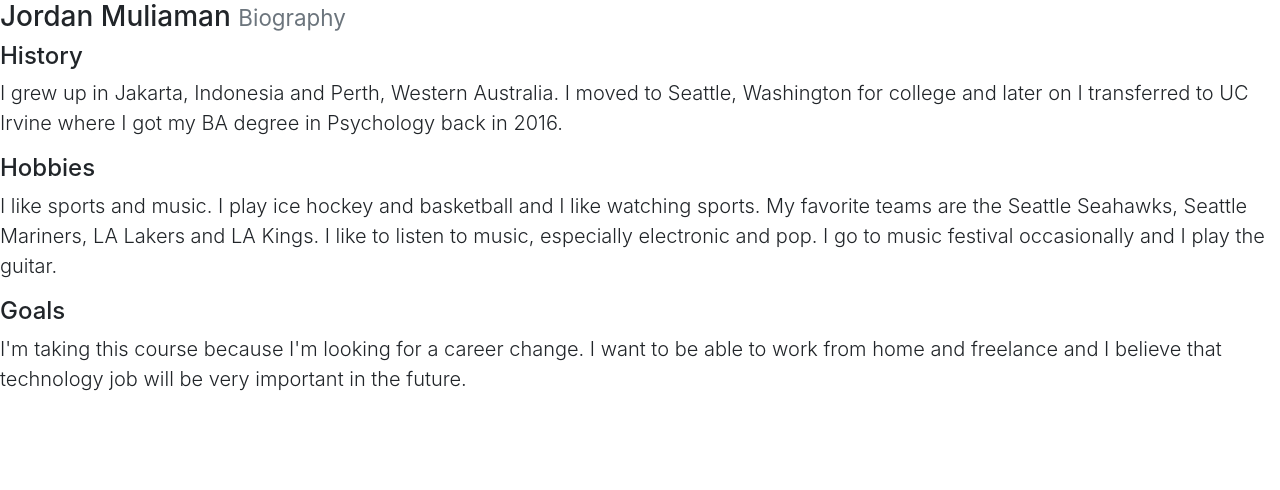
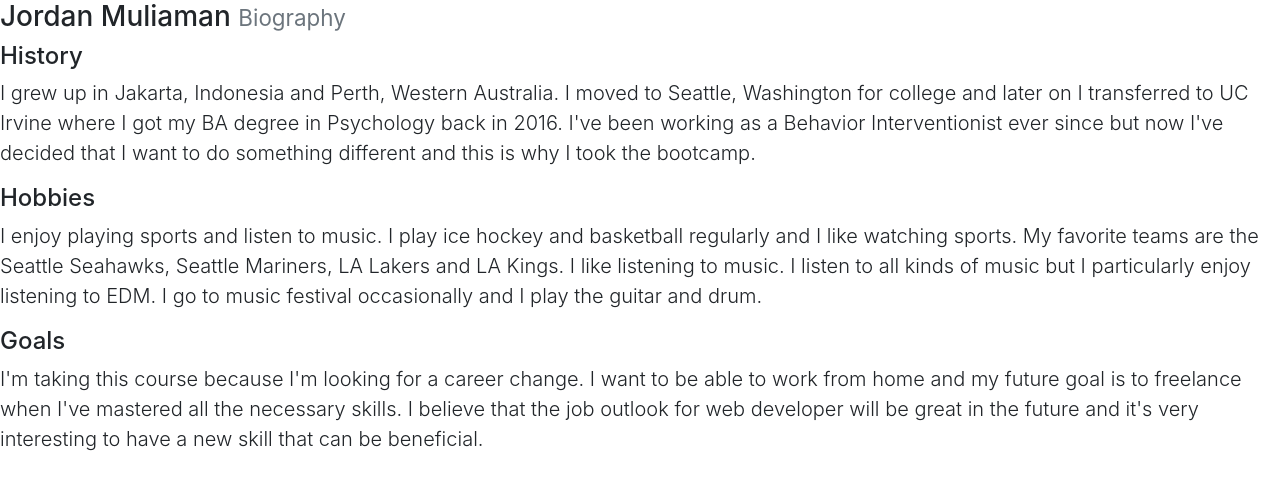
Before and after one commit to jmuliaman97/Bootstrap-Activity, a plain HTML site: page index.html in a window 1280 px wide. Drawn offline with nearby package versions, Linux system fonts and the light colour scheme.

Commit message:
Updated Bio

```diff
--- a/index.html
+++ b/index.html
@@ -3,6 +3,7 @@
 <head>
   <meta charset="UTF-8">
   <meta name="viewport" content="width=device-width, initial-scale=1.0">
+  <link rel="stylesheet" href="./reset.css">
   <link rel="stylesheet" href="https://stackpath.bootstrapcdn.com/bootstrap/4.4.1/css/bootstrap.min.css"
     integrity="sha384-Vkoo8x4CGsO3+Hhxv8T/Q5PaXtkKtu6ug5TOeNV6gBiFeWPGFN9MuhOf23Q9Ifjh" crossorigin="anonymous">
   <title>About Me</title>
@@ -16,21 +17,18 @@
 
   <p class="h4">History</p>
   <p class="lead">
-    I grew up in Jakarta, Indonesia and Perth, Western Australia. I moved to Seattle, Washington for college and later on I transferred to UC Irvine where I got my BA degree in Psychology back in 2016.
+    I grew up in Jakarta, Indonesia and Perth, Western Australia. I moved to Seattle, Washington for college and later on I transferred to UC Irvine where I got my BA degree in Psychology back in 2016. I've been working as a Behavior Interventionist ever since but now I've decided that I want to do something different and this is why I took the bootcamp.
   </p>
 
   <p class="h4">Hobbies</p>
   <p class="lead">
-    I like sports and music. I play ice hockey and basketball and I like watching sports. My favorite
-    teams are the Seattle Seahawks, Seattle Mariners, LA Lakers and LA Kings. I like to listen to music, especially electronic and pop. I go to music festival occasionally and I play the guitar.
+    I enjoy playing sports and listen to music. I play ice hockey and basketball regularly and I like watching sports. My favorite teams are the Seattle Seahawks, Seattle Mariners, LA Lakers and LA Kings. I like listening to music. I listen to all kinds of music but I particularly enjoy listening to EDM. I go to music festival occasionally and I play the guitar and drum.
   </p>
 
   <p class="h4">Goals</p>
   <p class="lead">
-    I'm taking this course because I'm looking for a career change. I want to be able to work from
-    home and freelance and I believe that technology job will be very important in the future.
+    I'm taking this course because I'm looking for a career change. I want to be able to work from home and my future goal is to freelance when I've mastered all the necessary skills. I believe that the job outlook for web developer will be great in the future and it's very interesting to have a new skill that can be beneficial.
   </p>
-
 
 </body>
 </html>
```
Also changed, not shown: 1 other file.
